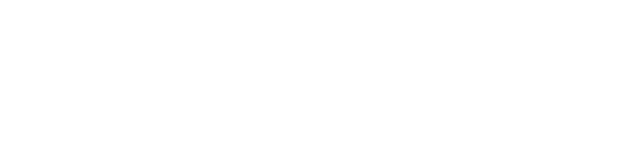
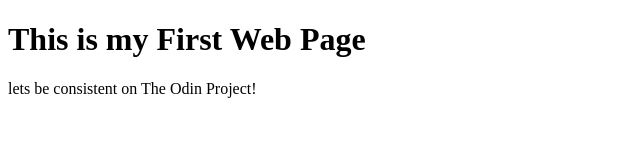
Before and after one commit to Dev-Siwach/git_test, a plain HTML site: page html-boilerplate/index.html in a window 1280 px wide. Shown: the whole page, without its empty margins (0-640 px from the left). Drawn offline with Linux system fonts and the light colour scheme.

Commit message:
Added a heading and a paragraph for the open learn via Twitter.

```diff
--- a/html-boilerplate/index.html
+++ b/html-boilerplate/index.html
@@ -6,6 +6,7 @@
     <title>Document</title>
 </head>
 <body>
-
+    <h1>This is my First Web Page</h1>
+    <p>lets be consistent on The Odin Project!</p>
 </body>
 </html>
```
